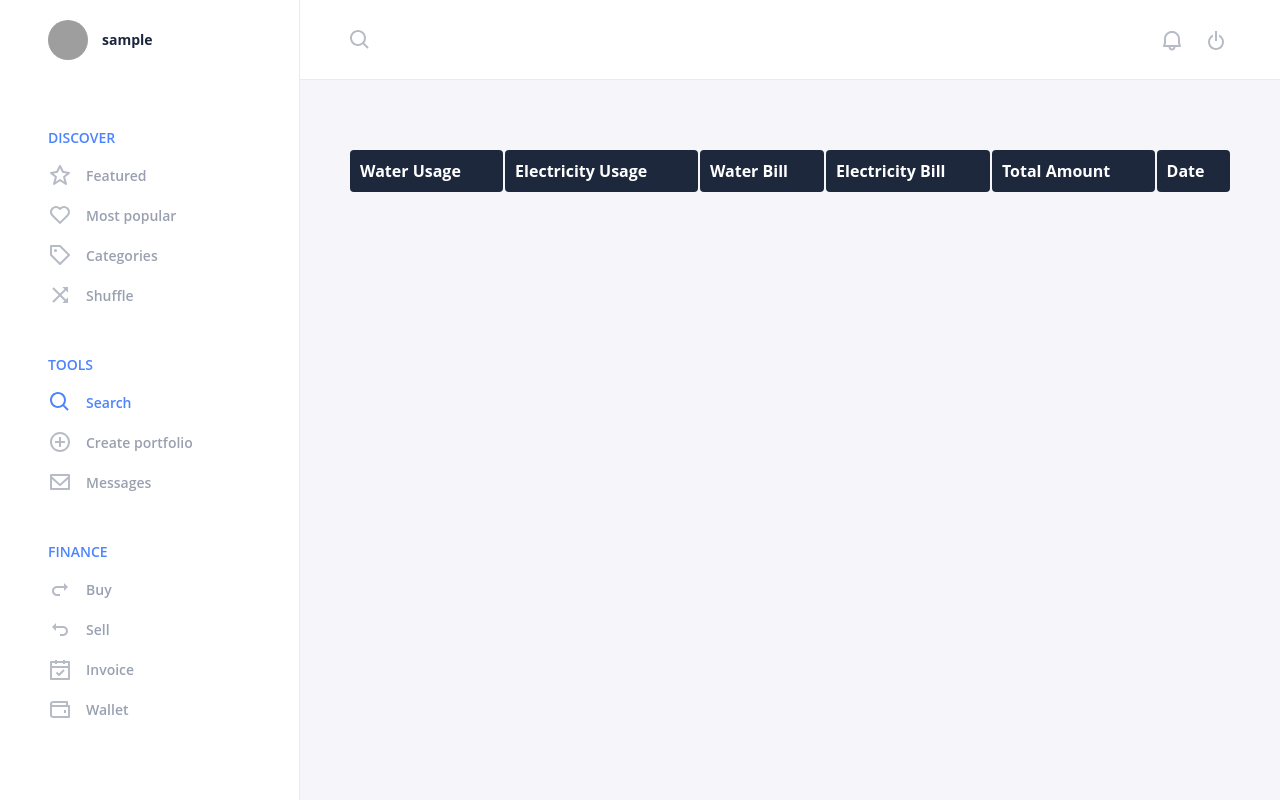
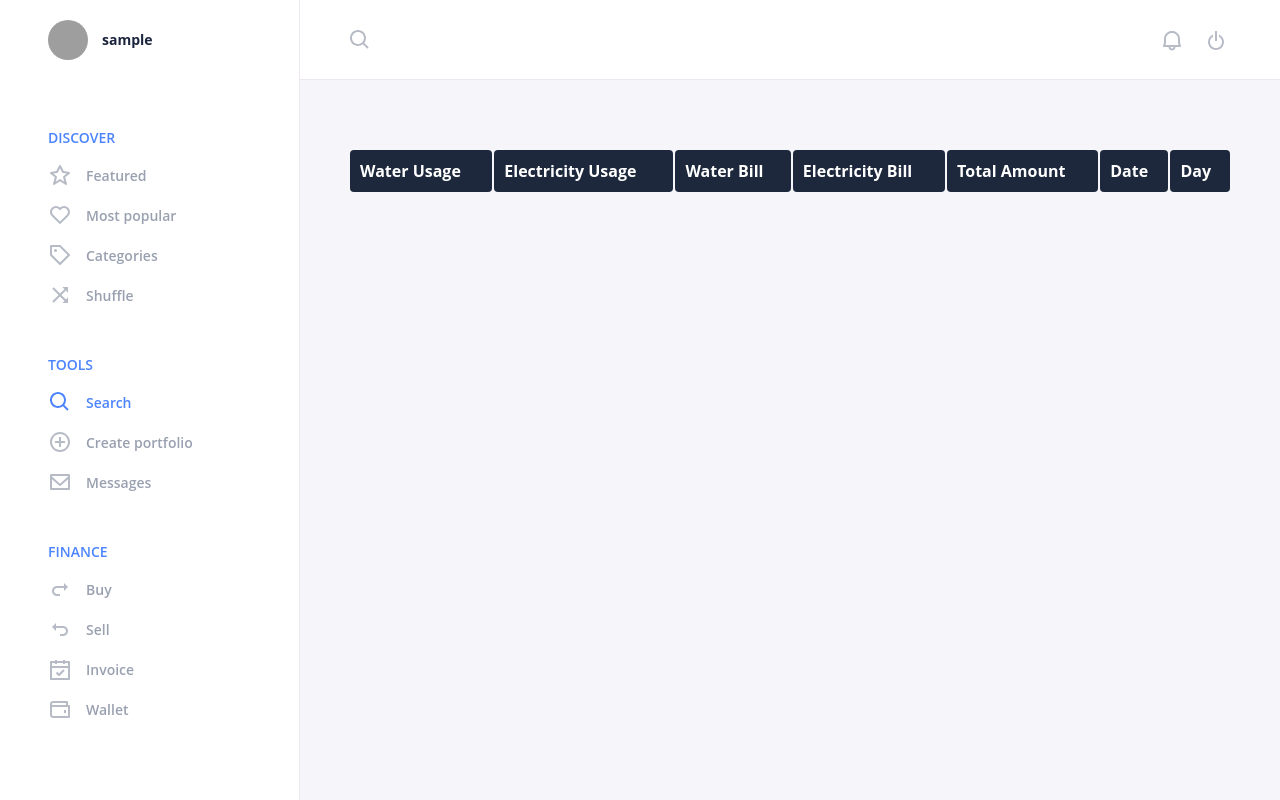
Before and after one commit to V014/nalipiri, a PHP site: page /user_dashboard.php in a window 1280 px wide. Run offline with PHP 8.4, Linux system fonts and the light colour scheme; the visitor is signed in with stand-in values (Sample User, id 1); data that the repository does not hold is empty; some libraries are stand-ins or nearby versions; grey boxes are pictures that could not be loaded.

```diff
--- a/user_dashboard.php
+++ b/user_dashboard.php
@@ -470,6 +470,7 @@ if (isset($_SESSION['customer_id']) && !empty($_SESSION['customer_id'])) {
                   <th>Electricity Bill</th>
                   <th>Total Amount</th>
                   <th>Date</th>
+				  <th>Day</th>
               </tr>
           </thead>
           <tbody>
@@ -481,6 +482,7 @@ if (isset($_SESSION['customer_id']) && !empty($_SESSION['customer_id'])) {
                       <td><?php echo 'MK' . $bill['kWh_usage'] * 150; ?></td>
                       <td><?php echo 'MK' . $bill['water_usage'] * 100 + $bill['kWh_usage'] * 150; ?></td>
                       <td><?php echo $bill['date']; ?></td>
+					  <td><?php echo $bill['day']; ?></td>
                   </tr>
               <?php } ?>
           </tbody>
```
